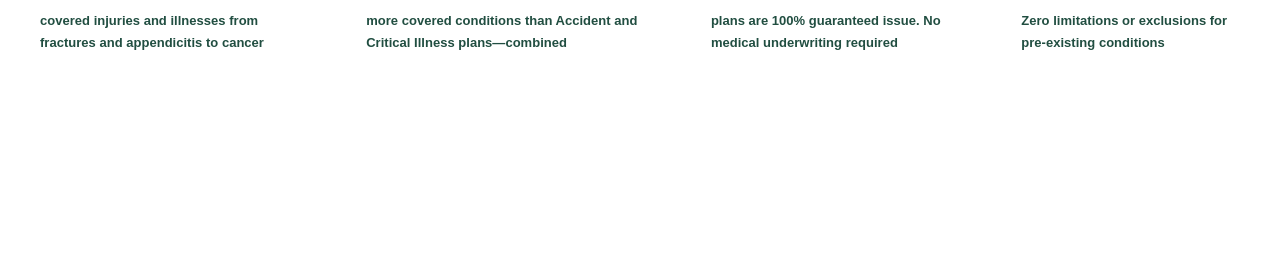
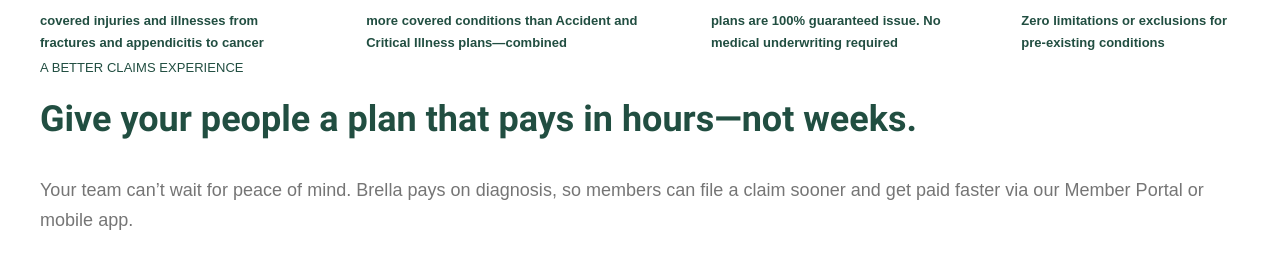
Before and after one commit to DmitriiPavlyuchenko/brella, a website built with webpack: page src/pages/index.html in a window 1280 px wide. Shown: the part 2663-2924 px from the top of the page. Before the commit the page ends 2717 px from the top, so only its background shows below. Built offline with nearby package versions, Linux system fonts and the light colour scheme; files whose address does not match are found by name.

Commit message:
Features (section-members) add html

```diff
--- a/src/pages/index.html
+++ b/src/pages/index.html
@@ -168,6 +168,21 @@
       </div>
     </div>
   </section>
+  <section class="members">
+    <div class="members__container container">
+      <div class="members__image-wrapper"></div>
+      <div class="members__text text">
+        <span class="text__header">a better claims experience</span>
+        <h2 class="text__title title">Give your people a plan that pays in hours—not weeks.</h2>
+        <p class="text__description">Your team can’t wait for peace of mind. Brella pays on diagnosis, so members can
+          file a claim sooner and get paid faster via our Member Portal or mobile app.</p>
+        <div class="text__plan-wrapper">
+          <a href="#" class="text__plan">Play Video</a>
+          <hr>
+        </div>
+      </div>
+    </div>
+  </section>
 </main>
 </body>
 </html>
```
